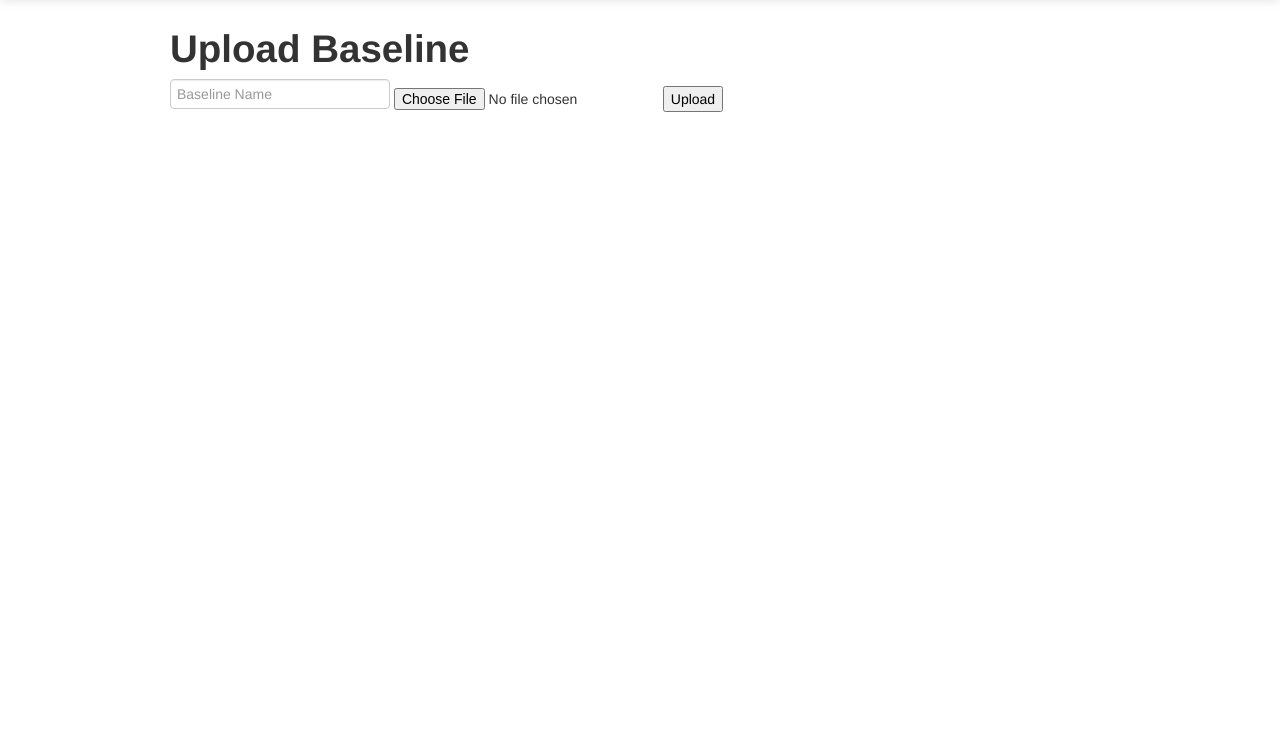
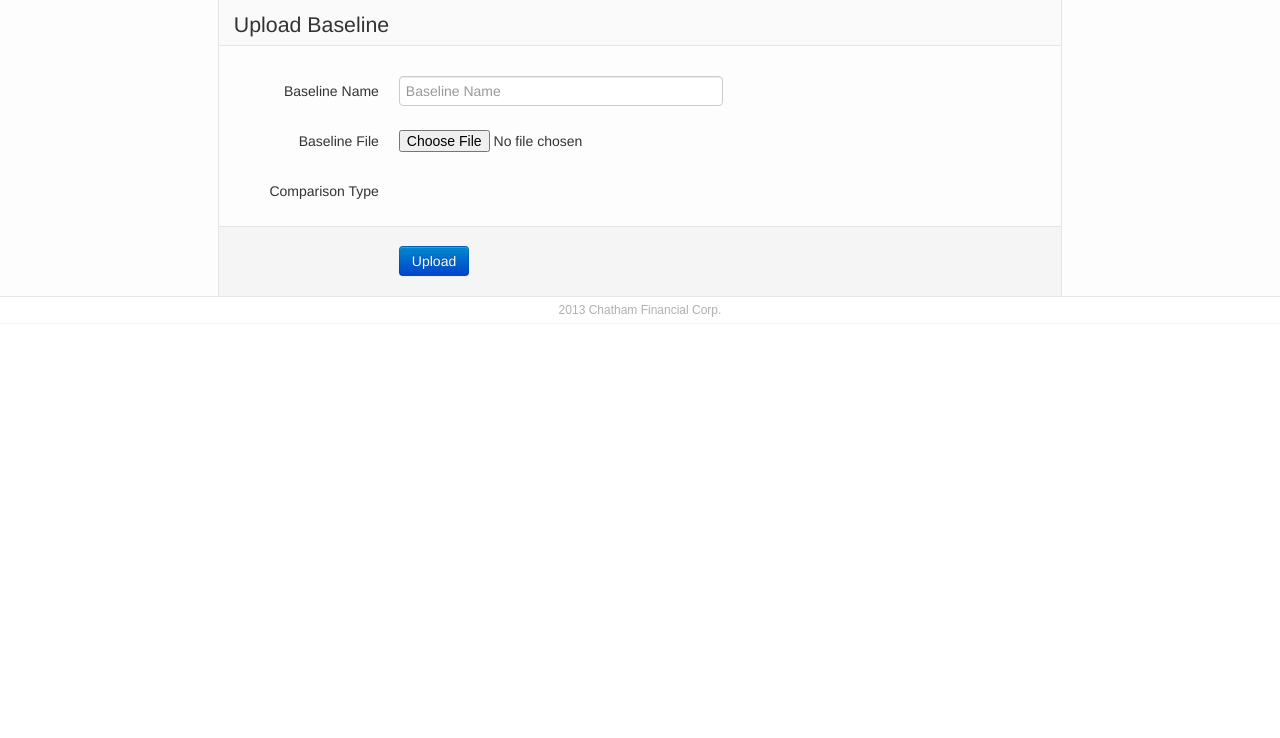
Before and after one commit to devalbo/table_differ, a Flask app: page /upload/baseline in a window 1280 px wide; the page is wider, and only the part inside the window is pictured. Shown: the part 41-779 px from the top of that part. Run offline with Flask 2, Linux system fonts and the light colour scheme; data that the repository does not hold is empty; some libraries are stand-ins or nearby versions.

Commit message:
Added formatting

```diff
--- a/table_differ/new_server.py
+++ b/table_differ/new_server.py
@@ -181,13 +181,15 @@ def upload_baseline():
         baseline_record = models.Baseline.create(
             name=request.form['baseline_name'],
             file=baseline_file.id,
-            comparison=1
+            comparison=request.form['comparison_type']
         )
         return redirect(url_for('compare_baseline'))
 
     # If there are no files present, display the upload page.
+    comparison_types = models.ComparisonType.select()
     return render_template('upload_baseline.html',
-                               header_tab_classes={'upload-baseline': 'active'})
+                               header_tab_classes={'upload-baseline': 'active'},
+                               comparison_types=comparison_types)
 
 # Compare a file with an existing baseline.
 @app.route('/compare/baseline', methods=['GET', 'POST'])
@@ -196,12 +198,10 @@ def compare_baseline():
         baselines = models.Baseline.select()
         if baselines.count() == 0:
             return 'No baselines exist :('
-        comparison_types = models.ComparisonType.select()
         return render_template('compare_baseline.html',
-            header_tab_classes={'compare-baseline': 'active'}, baselines=baselines, comparison_types=comparison_types)
+            header_tab_classes={'compare-baseline': 'active'}, baselines=baselines)
 
-    baseline_id = request.form['baseline_id']
-    baseline = models.Baseline.get(models.Baseline.id == baseline_id)
+    baseline = models.Baseline.get(models.Baseline.id == request.form['baseline_id'])
     baseline_path = get_excel_file_path(baseline.file)
 
     actual_file = save_excel_file(request.files['compare_file'], 'actual')
--- /dev/null
+++ b/table_differ/static/css/table_differ.css
@@ -0,0 +1,36 @@
+.mismatch { background-color:red; color:white; }
+.ok { background-color:#33FF99; color:black; }
+.missing_expected { background-color: red; color: white; }
+.missing_actual { background-color: red; color: white; }
+.padding { background-color: white; color: white; }
+
+div#page-content {
+	background-color: #fdfdfd;
+}
+div#page-footer {
+	color: #b0b0b0;
+	border-top: 1px solid #e5e5e5;
+	border-bottom: 1px solid #f4f4f4;
+	font-family: sans-serif;
+	font-size: 9pt;
+	padding: 3px;
+	text-align: center;
+}
+form, .form-actions {
+	margin-bottom: 0;
+}
+div.form-box {
+	border-left: 1px solid #e5e5e5;
+	border-right: 1px solid #e5e5e5;
+}
+.form-legend {
+	background-color: #fafafa;
+	border-bottom: 1px solid #e5e5e5;
+	color: #333333;
+	font-size: 16pt;
+	padding: 15px 0 10px 15px;
+	margin-bottom: 30px;
+}
+.radio-button {
+	margin: 0 0 3px 0 !important;
+}
--- a/table_differ/static/table_differ.css
+++ /dev/null
@@ -1,13 +0,0 @@
-#page-content {
-    position: absolute;
-    top: 60px;
-    left:150px;
-    width: 100%;
-    height: 90%;
-}
-
-.mismatch { background-color:red; color:white; }
-.ok { background-color:#33FF99; color:black; }
-.missing_expected { background-color: red; color: white; }
-.missing_actual { background-color: red; color: white; }
-.padding { background-color: white; color: white; }
--- a/table_differ/templates/new_base.html
+++ b/table_differ/templates/new_base.html
@@ -7,7 +7,7 @@
   {% block head %} {% endblock %}
   {% block style %}
     <link type="text/css" rel="stylesheet" href="{{ url_for('static', filename='bootstrap/css/bootstrap.css') }}">
-    <link type="text/css" rel="stylesheet" href="{{ url_for('static', filename='table_differ.css') }}">
+    <link type="text/css" rel="stylesheet" href="{{ url_for('static', filename='css/table_differ.css') }}">
     <link rel="shortcut icon" href="{{ url_for('static', filename='favicon.ico') }}">
     <script src="{{ url_for('static', filename='bootstrap/js/bootstrap.min.js') }}"></script>
     <link data-jsfiddle="common" rel="stylesheet" media="screen" href="{{ url_for('static', filename='jquery.handsontable.bootstrap.css') }}">
@@ -16,7 +16,7 @@
 
 <body>
 {% block content %}
-<div class="navbar navbar-fixed-top">
+<div class="navbar navbar-static-top">
     <div class="navbar-inner">
         <div class="container">
             <a class="btn btn-navbar" data-toggle="collapse" data-target=".nav-collapse">
@@ -39,9 +39,13 @@
         </div>
     </div>
 </div>
-
-{% block page_content %}Put page content here{% endblock %}
+<div id="page-content">
+	{% block page_content %}Put page content here{% endblock %}
+</div>
 
 {% endblock %}
+
+<div id="page-footer">2013 Chatham Financial Corp.
+</div>
 </body>
 </html>
--- a/table_differ/templates/upload_baseline.html
+++ b/table_differ/templates/upload_baseline.html
@@ -8,15 +8,51 @@
 
 {% block page_content %}
 
-<div class="container-fluid" id="page-content">
-    <h1>Upload Baseline</h1>
-	<form action="/upload/baseline" method="post" enctype="multipart/form-data">
-		<input name="baseline_name" type="text" placeholder="Baseline Name">
-		<input name="baseline_file" type="file">
-		<input type="submit" value="Upload">
-	</form>
+<div class="row-fluid">
+	<div class="form-box span8 offset2">
+		<form action="{{ url_for('upload_baseline') }}" method="post" enctype="multipart/form-data" class="form-horizontal" onsubmit="return isFileSelected();">
+			<fieldset>
+				<div class="form-legend">Upload Baseline</div>
+				<div class="control-group">
+					<label class="control-label">Baseline Name</label>
+					<div class="controls">
+						<input type="text" class="input-block-level span6" name="baseline_name" placeholder="Baseline Name">
+					</div>
+				</div>
+				<div class="control-group">
+					<label class="control-label">Baseline File</label>
+					<div class="controls">
+						<input type="file" name="baseline_file" class="input-block-level" placeholder="Baseline File">
+					</div>
+				</div>
+				<div class="control-group">
+					<label class="control-label">Comparison Type</label>
+					<div class="controls">
+						{% for comparison in comparison_types %}
+						<label class="radio-label">
+							{% if loop.index == 1 %}
+								<input class="radio-button" type="radio" name="comparison_type" value="{{ comparison.id }}" checked="checked">
+							{% else %}
+								<input class="radio-button" type="radio" name="comparison_type" value="{{ comparison.id }}">
+							{% endif %}
+							{{ comparison.name|striptags|title }}
+						</label>
+						{% endfor %}
+					</div>
+				</div>
+				<div class="form-actions">
+					<button type="submit" class="btn btn-primary">Upload</button>
+				</div>
+			</fieldset>
+		</form>
+	</div>
 </div>
 
 <script src='static/tables_input.js'></script>
+<script>
+	function isFileSelected() {
+		return (document.getElementById('compare_file').value !== '');
+	}
+</script>
 
 {% endblock %}
```
Also changed, not shown: table_differ/templates/compare_baseline.html (+28 -23 lines), table_differ/static/js/differ-scripts.js (added).
